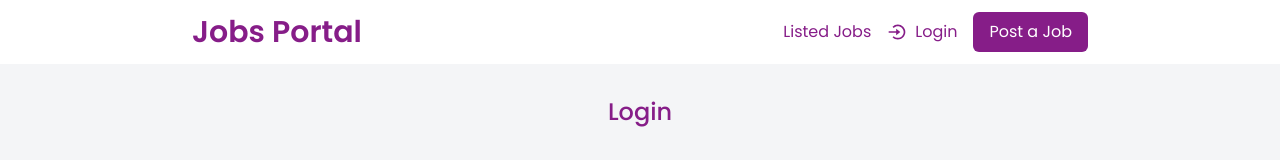
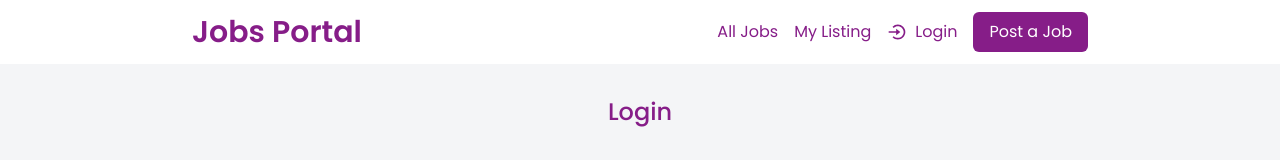
Before and after one commit to amrit-niure/Jobs-Portal, a React (Vite) app in the folder client/: page / in a window 1280 px wide. Shown: the top 160 px of the page. Built offline with nearby package versions, Linux system fonts and the light colour scheme; a web font is replaced by a local one.

Commit message:
Minimal Change

```diff
--- a/client/src/components/Navbar.jsx
+++ b/client/src/components/Navbar.jsx
@@ -34,11 +34,19 @@ const Navbar = ({isAuth,setIsAuth}) => {
                     className='hidden gap-4 md:flex '
                 >
                     <div className='flex items-center gap-2 text-light-primary cursor-pointer'  onClick={() => {
+                          navigate('/alljobs')
+                        }}>
+                        <h3>All Jobs</h3>
+                    </div>
+                    <div className='flex items-center gap-2 text-light-primary cursor-pointer'  onClick={() => {
                           navigate('/listedjobs')
                         }}>
-                        <h3>Listed Jobs</h3>
+                        <h3>My Listing</h3>
                     </div>
-                    {isAuth ? (<div className='flex items-center gap-2 text-light-primary cursor-pointer'
+                    {isAuth ? (
+
+
+                    <div className='flex items-center gap-2 text-light-primary cursor-pointer'
                         onClick={() => {
                             dispatch(setLogout())
                             setIsAuth(false)
```
